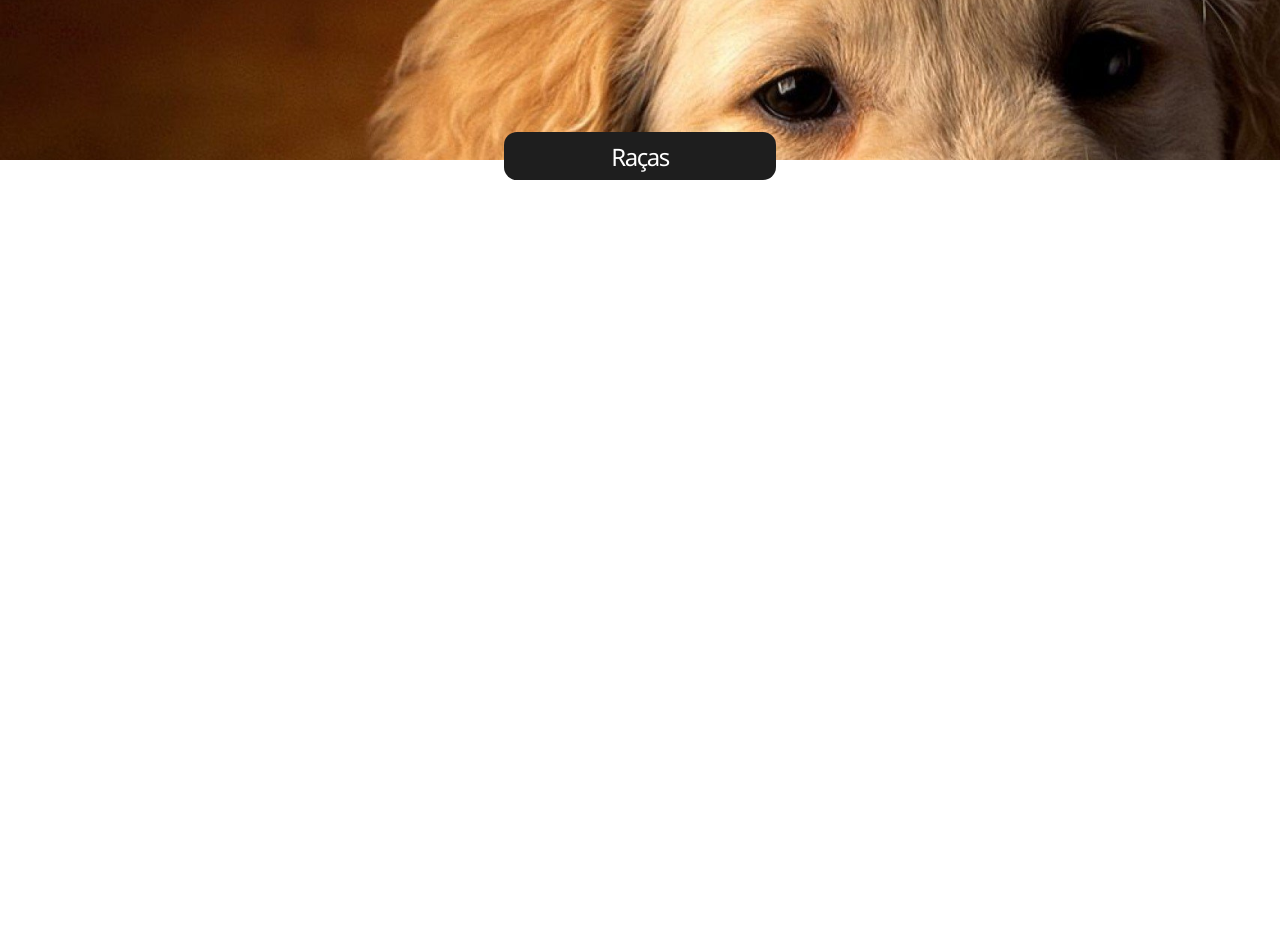
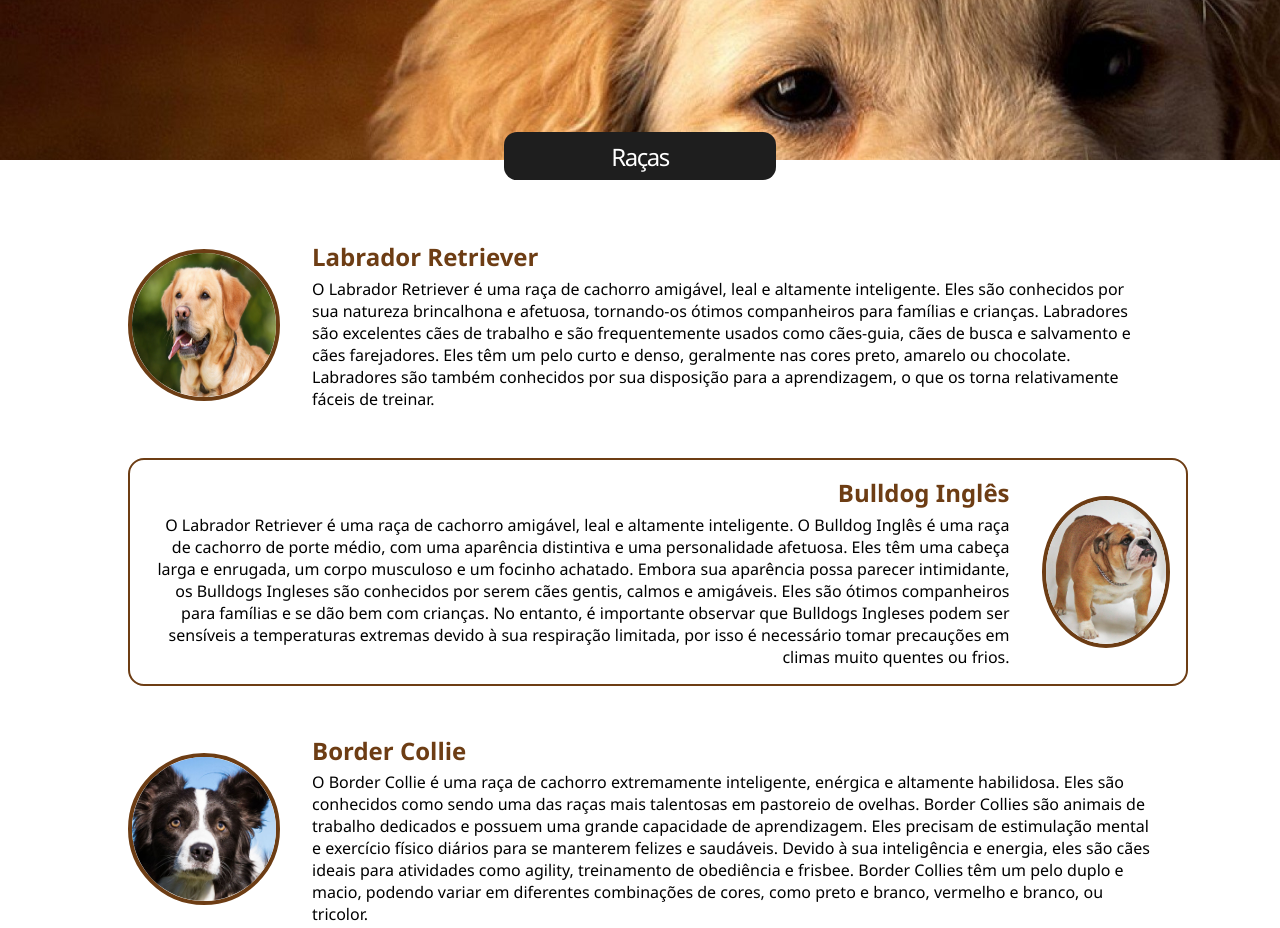
Before and after one commit to guzin-dev/dogPage, a plain HTML site: page index.html in a window 1280 px wide. Before the commit the page ends 800 px from the top, so only its background shows below. Drawn offline with Linux system fonts and the light colour scheme.

Commit message:
second commit

```diff
--- a/index.html
+++ b/index.html
@@ -4,14 +4,8 @@
 <head>
   <title>Início</title>
   <link rel="stylesheet" href="style.css">
-  <link type="image/png" sizes="16x16" rel="icon" href="./favicon.png">
+  <link type="image/png" sizes="16x16" rel="icon" href="./assets/favicon.png">
 </head>
-
-<!--
-Essa página é uma página de apresentação do tema a sua escolha, onde deverá
-constar texto, imagem com formatação no css para que a imagem apareça como
-círculo, formatação de classes para os textos e utilizar as boas práticas reutilizando
-alguma classe sempre que necessário. -->
 
 <body>
   <header>
@@ -19,9 +13,48 @@ alguma classe sempre que necessário. -->
       <p>Raças</p>
     </div>
   </header>
-  <div class="dogBox">
-
-  </div>
+  <section class="alignDogBoxes">
+    <div class="dogBox">
+      <img src="./assets/labrador.jpg">
+      <div>
+        <h2>Labrador Retriever</h2>
+        <p class="dogDescription">O Labrador Retriever é uma raça de cachorro amigável, leal e altamente inteligente.
+          Eles são conhecidos por
+          sua
+          natureza brincalhona e afetuosa, tornando-os ótimos companheiros para famílias e crianças. Labradores são
+          excelentes cães de trabalho e são frequentemente usados como cães-guia, cães de busca e salvamento e cães
+          farejadores. Eles têm um pelo curto e denso, geralmente nas cores preto, amarelo ou chocolate. Labradores são
+          também conhecidos por sua disposição para a aprendizagem, o que os torna relativamente fáceis de treinar.</p>
+      </div>
+    </div>
+    <div class="dogBox borderBox">
+      <div>
+        <h2 class="textLeft">Bulldog Inglês</h2>
+        <p class="dogDescription textLeft">O Labrador Retriever é uma raça de cachorro amigável, leal e altamente
+          inteligente.
+          O Bulldog Inglês é uma raça de cachorro de porte médio, com uma aparência distintiva e uma personalidade
+          afetuosa. Eles têm uma cabeça larga e enrugada, um corpo musculoso e um focinho achatado. Embora sua aparência
+          possa parecer intimidante, os Bulldogs Ingleses são conhecidos por serem cães gentis, calmos e amigáveis. Eles
+          são ótimos companheiros para famílias e se dão bem com crianças. No entanto, é importante observar que
+          Bulldogs Ingleses podem ser sensíveis a temperaturas extremas devido à sua respiração limitada, por isso é
+          necessário tomar precauções em climas muito quentes ou frios.</p>
+      </div>
+      <img src="./assets/bulldog.jpg">
+    </div>
+    <div class="dogBox">
+      <img src="./assets/borderCollie.jpg">
+      <div>
+        <h2>Border Collie</h2>
+        <p class="dogDescription">O Border Collie é uma raça de cachorro extremamente inteligente, enérgica e altamente
+          habilidosa. Eles são conhecidos como sendo uma das raças mais talentosas em pastoreio de ovelhas. Border
+          Collies são animais de trabalho dedicados e possuem uma grande capacidade de aprendizagem. Eles precisam de
+          estimulação mental e exercício físico diários para se manterem felizes e saudáveis. Devido à sua inteligência
+          e energia, eles são cães ideais para atividades como agility, treinamento de obediência e frisbee. Border
+          Collies têm um pelo duplo e macio, podendo variar em diferentes combinações de cores, como preto e branco,
+          vermelho e branco, ou tricolor.</p>
+      </div>
+    </div>
+  </section>
 </body>
 
 </html>
--- a/style.css
+++ b/style.css
@@ -1,6 +1,35 @@
 * {
   margin: 0;
   padding: 0;
+}
+
+/* ===== Scrollbar CSS ===== */
+/* Firefox */
+* {
+  scrollbar-width: auto;
+  scrollbar-color: #4f4043 #ffffff;
+}
+
+/* Chrome, Edge, and Safari */
+*::-webkit-scrollbar {
+  width: 12px;
+}
+
+*::-webkit-scrollbar-track {
+  background: #ffffff;
+}
+
+*::-webkit-scrollbar-thumb {
+  background-color: #4f4043;
+  border-radius: 10px;
+  border: 3px solid #ffffff;
+}
+
+body {
+  display: flex;
+  flex-direction: column;
+  align-items: center;
+  overflow-x: hidden;
 }
 
 header {
@@ -9,7 +38,17 @@ header {
   position: relative;
   display: flex;
   justify-content: center;
-  background-image: url(./background.png);
+  background-image: url(/assets/background.png);
+}
+
+.alignDogBoxes {
+  height: fit-content;
+  width: 80vw;
+  margin-top: 5rem;
+  margin-bottom: 5rem;
+  display: flex;
+  flex-direction: column;
+  gap: 3rem;
 }
 
 .box {
@@ -33,6 +72,40 @@ header {
 }
 
 .dogBox {
-  width: 80vw;
-  border: black;
+  display: flex;
+  align-items: center;
+  gap: 2rem;
+  width: 100%;
 }
+
+.dogBox img {
+  width: 9rem;
+  height: 9rem;
+  border-radius: 100%;
+  border: #6D3D14 0.3rem solid;
+}
+
+.dogBox div {
+  display: flex;
+  flex-direction: column;
+  gap: 0.3rem;
+}
+
+.dogDescription {
+  font-family: 'Segoe UI', Tahoma, Geneva, Verdana, sans-serif;
+}
+
+h2 {
+  font-family: 'Segoe UI', Tahoma, Geneva, Verdana, sans-serif;
+  color: #6D3D14;
+}
+
+.textLeft {
+  text-align: end;
+}
+
+.borderBox {
+  padding: 1rem;
+  border: #6D3D14 0.18rem solid;
+  border-radius: 1rem;
+}
```
Also changed, not shown: assets/background.png (renamed from background.png), assets/borderCollie.jpg (added), assets/bulldog.jpg (added), assets/favicon.png (renamed from favicon.png), assets/labrador.jpg (added).
